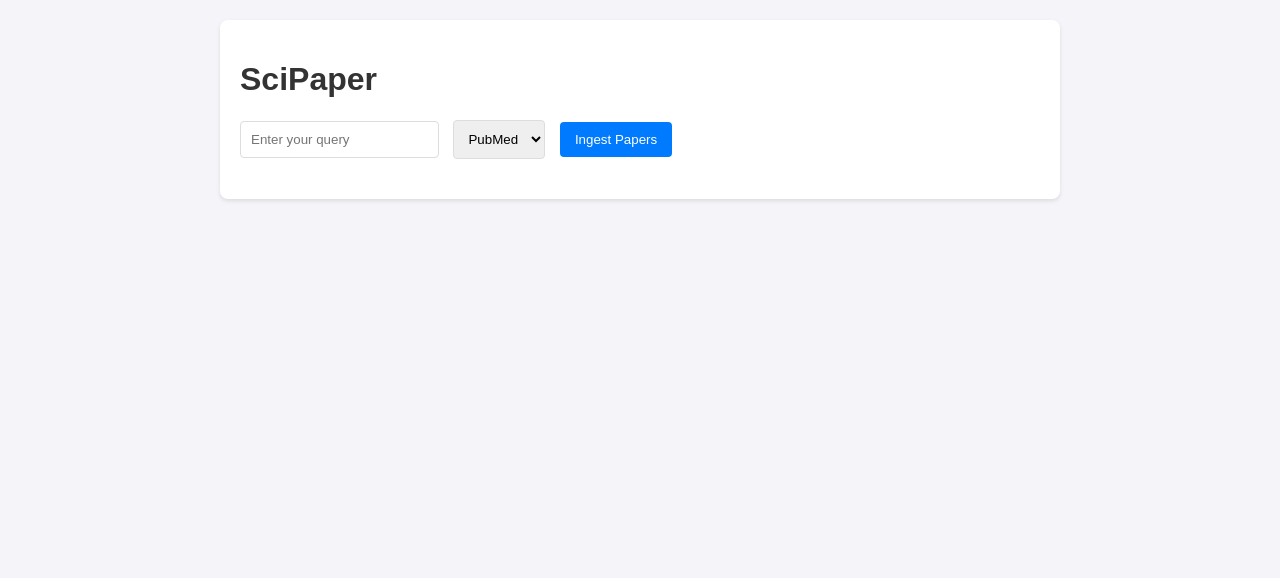
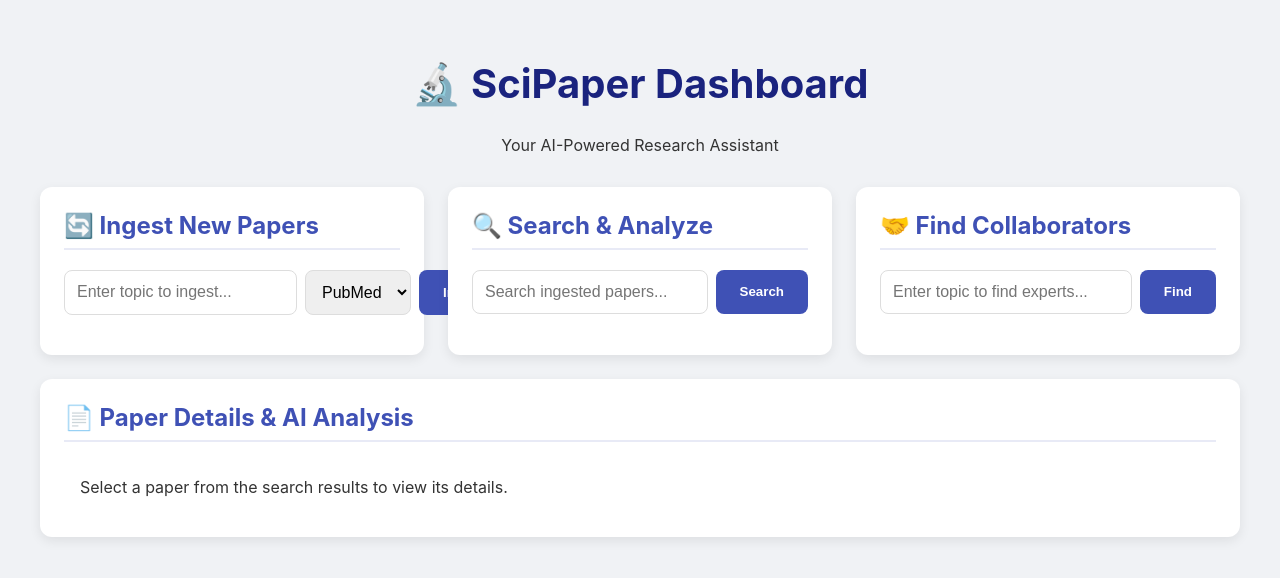
Before and after one commit to Dharmendraprasaila/SciPaper123, a FastAPI app: page / in a window 1280 px wide. Shown: the top 578 px of the page. Run offline with FastAPI, Linux system fonts and the light colour scheme; parts of the project's set-up code (start-up, migrations or seed data) failed here and were passed over.

Commit message:
feat: build interactive multi-panel frontend dashboard

```diff
--- a/scipaper/static/main.js
+++ b/scipaper/static/main.js
@@ -1,32 +1,162 @@
-document.getElementById('ingest-btn').addEventListener('click', async () => {
-    const query = document.getElementById('query').value;
-    const source = document.getElementById('source').value;
-    const resultsContainer = document.getElementById('results-container');
+document.addEventListener('DOMContentLoaded', () => {
+    // --- DOM Elements ---
+    const ingestBtn = document.getElementById('ingest-btn');
+    const searchBtn = document.getElementById('search-btn');
+    const collabBtn = document.getElementById('collab-btn');
 
-    if (!query) {
-        resultsContainer.innerHTML = '<p>Please enter a query.</p>';
-        return;
+    const ingestQuery = document.getElementById('ingest-query');
+    const ingestSource = document.getElementById('ingest-source');
+    const searchQuery = document.getElementById('search-query');
+    const collabQuery = document.getElementById('collab-query');
+
+    const ingestStatus = document.getElementById('ingest-status');
+    const searchResults = document.getElementById('search-results');
+    const collabResults = document.getElementById('collab-results');
+    const paperDetailsContainer = document.getElementById('paper-details-container');
+
+    let papersData = []; // To store search results
+
+    // --- API Helper ---
+    async function apiFetch(url, options = {}) {
+        try {
+            const response = await fetch(url, options);
+            if (!response.ok) {
+                const errorData = await response.json();
+                throw new Error(errorData.detail || 'An API error occurred');
+            }
+            return response.json();
+        } catch (error) {
+            console.error('API Fetch Error:', error);
+            throw error;
+        }
     }
 
-    resultsContainer.innerHTML = '<p>Ingesting papers...</p>';
+    // --- Event Listeners ---
+    ingestBtn.addEventListener('click', handleIngest);
+    searchBtn.addEventListener('click', handleSearch);
+    collabBtn.addEventListener('click', handleCollabSearch);
 
-    try {
-        const response = await fetch(`/api/v1/ingest/?query=${query}&source=${source}`, {
-            method: 'POST',
-        });
-
-        if (!response.ok) {
-            throw new Error('Failed to ingest papers');
+    // --- Handlers ---
+    async function handleIngest() {
+        const query = ingestQuery.value.trim();
+        const source = ingestSource.value;
+        if (!query) {
+            ingestStatus.textContent = 'Please enter a topic to ingest.';
+            return;
         }
 
-        const papers = await response.json();
-        let html = '<h2>Ingested Papers</h2><ul>';
-        papers.forEach(paper => {
-            html += `<li>${paper.title}</li>`;
+        ingestStatus.textContent = `🔄 Ingesting papers on '${query}' from ${source}...`;
+        try {
+            const data = await apiFetch(`/api/v1/ingest/?query=${encodeURIComponent(query)}&source=${source}`, { method: 'POST' });
+            ingestStatus.textContent = `✅ Successfully ingested ${data.length} paper(s).`;
+        } catch (error) {
+            ingestStatus.textContent = `❌ Error: ${error.message}`;
+        }
+    }
+
+    async function handleSearch() {
+        const query = searchQuery.value.trim();
+        if (!query) {
+            searchResults.innerHTML = '<p>Please enter a search query.</p>';
+            return;
+        }
+
+        searchResults.innerHTML = '<p>🔍 Searching...</p>';
+        try {
+            papersData = await apiFetch(`/api/v1/search/?query=${encodeURIComponent(query)}`);
+            renderSearchResults(papersData);
+        } catch (error) {
+            searchResults.innerHTML = `<p>❌ Error: ${error.message}</p>`;
+        }
+    }
+
+    async function handleCollabSearch() {
+        const query = collabQuery.value.trim();
+        if (!query) {
+            collabResults.innerHTML = '<p>Please enter a topic.</p>';
+            return;
+        }
+
+        collabResults.innerHTML = '<p>🤝 Finding experts...</p>';
+        try {
+            const data = await apiFetch(`/api/v1/collaborators/?topic=${encodeURIComponent(query)}`);
+            renderCollabResults(data);
+        } catch (error) {
+            collabResults.innerHTML = `<p>❌ Error: ${error.message}</p>`;
+        }
+    }
+
+    async function handleAnalyze(paperId) {
+        const container = document.getElementById('ai-analysis-results');
+        container.innerHTML = '<p>🧠 Analyzing with AI...</p>';
+        try {
+            const data = await apiFetch(`/api/v1/analyze/${paperId}`, { method: 'POST' });
+            renderAnalysisResults(data);
+        } catch (error) {
+            container.innerHTML = `<p>❌ AI Analysis Error: ${error.message}</p>`;
+        }
+    }
+
+    // --- Render Functions ---
+    function renderSearchResults(papers) {
+        if (papers.length === 0) {
+            searchResults.innerHTML = '<p>No results found.</p>';
+            return;
+        }
+        const ul = document.createElement('ul');
+        papers.forEach((paper, index) => {
+            const li = document.createElement('li');
+            li.textContent = paper.title;
+            li.dataset.index = index;
+            li.addEventListener('click', () => renderPaperDetails(papers[index]));
+            ul.appendChild(li);
         });
-        html += '</ul>';
-        resultsContainer.innerHTML = html;
-    } catch (error) {
-        resultsContainer.innerHTML = `<p>Error: ${error.message}</p>`;
+        searchResults.innerHTML = '';
+        searchResults.appendChild(ul);
+    }
+
+    function renderCollabResults(collaborators) {
+        if (collaborators.length === 0) {
+            collabResults.innerHTML = '<p>No potential collaborators found.</p>';
+            return;
+        }
+        const ul = document.createElement('ul');
+        collaborators.forEach(collab => {
+            const li = document.createElement('li');
+            li.textContent = `${collab.author} (${collab.papers} paper(s))`;
+            ul.appendChild(li);
+        });
+        collabResults.innerHTML = '';
+        collabResults.appendChild(ul);
+    }
+
+    function renderPaperDetails(paper) {
+        paperDetailsContainer.innerHTML = `
+            <h3>${paper.title}</h3>
+            <p><strong>Authors:</strong> ${paper.authors ? paper.authors.map(a => a.name).join(', ') : 'N/A'}</p>
+            <p><strong>Journal:</strong> ${paper.journal || 'N/A'} | <strong>Year:</strong> ${paper.year || 'N/A'}</p>
+            <p><strong>Abstract:</strong> ${paper.abstract || 'N/A'}</p>
+            <button id="analyze-btn" data-id="${paper.id}">Analyze with AI</button>
+            <div id="ai-analysis-results"></div>
+        `;
+        document.getElementById('analyze-btn').addEventListener('click', (e) => handleAnalyze(e.target.dataset.id));
+    }
+
+    function renderAnalysisResults(analysis) {
+        const container = document.getElementById('ai-analysis-results');
+        container.innerHTML = `
+            <div class="analysis-section">
+                <h4>Key Findings</h4>
+                <ul>${analysis.findings.map(f => `<li>${f}</li>`).join('')}</ul>
+            </div>
+            <div class="analysis-section">
+                <h4>Methods Used</h4>
+                <ul>${analysis.methods.map(m => `<li>${m}</li>`).join('')}</ul>
+            </div>
+            <div class="analysis-section">
+                <h4>Research Gaps</h4>
+                <ul>${analysis.gaps.map(g => `<li>${g}</li>`).join('')}</ul>
+            </div>
+        `;
     }
 });
--- a/scipaper/static/styles.css
+++ b/scipaper/static/styles.css
@@ -1,47 +1,134 @@
+/* General Styles */
 body {
-    font-family: sans-serif;
+    font-family: -apple-system, BlinkMacSystemFont, "Segoe UI", Roboto, Helvetica, Arial, sans-serif;
     margin: 0;
-    padding: 20px;
-    background-color: #f4f4f9;
+    padding: 2rem;
+    background-color: #f0f2f5;
+    color: #333;
 }
 
 .container {
-    max-width: 800px;
+    max-width: 1200px;
     margin: 0 auto;
-    background: #fff;
-    padding: 20px;
-    border-radius: 8px;
-    box-shadow: 0 2px 4px rgba(0,0,0,0.1);
 }
 
-h1 {
-    color: #333;
+header {
+    text-align: center;
+    margin-bottom: 2rem;
 }
 
+header h1 {
+    font-size: 2.5rem;
+    color: #1a237e;
+}
+
+/* Dashboard Layout */
+.dashboard {
+    display: grid;
+    grid-template-columns: repeat(auto-fit, minmax(350px, 1fr));
+    gap: 1.5rem;
+}
+
+.panel {
+    background: #fff;
+    padding: 1.5rem;
+    border-radius: 12px;
+    box-shadow: 0 4px 12px rgba(0,0,0,0.08);
+}
+
+.panel.full-width {
+    grid-column: 1 / -1;
+}
+
+.panel h2 {
+    margin-top: 0;
+    color: #3f51b5;
+    border-bottom: 2px solid #e8eaf6;
+    padding-bottom: 0.5rem;
+}
+
+/* Form Elements */
 .form-container {
-    margin-bottom: 20px;
+    display: flex;
+    gap: 0.5rem;
+    margin-bottom: 1rem;
 }
 
 input[type="text"], select {
-    padding: 10px;
-    margin-right: 10px;
+    flex-grow: 1;
+    padding: 0.75rem;
     border: 1px solid #ddd;
-    border-radius: 4px;
+    border-radius: 8px;
+    font-size: 1rem;
 }
 
 button {
-    padding: 10px 15px;
-    background-color: #007bff;
+    padding: 0.75rem 1.5rem;
+    background-color: #3f51b5;
     color: white;
     border: none;
-    border-radius: 4px;
+    border-radius: 8px;
     cursor: pointer;
+    font-weight: bold;
+    transition: background-color 0.2s;
 }
 
 button:hover {
-    background-color: #0056b3;
+    background-color: #303f9f;
 }
 
-#results-container {
-    margin-top: 20px;
+/* Status & Results */
+.status-message {
+    font-style: italic;
+    color: #555;
 }
+
+.results-list ul {
+    list-style: none;
+    padding: 0;
+    margin: 0;
+    max-height: 200px;
+    overflow-y: auto;
+}
+
+.results-list li {
+    padding: 0.75rem;
+    border-bottom: 1px solid #eee;
+    cursor: pointer;
+    transition: background-color 0.2s;
+}
+
+.results-list li:hover {
+    background-color: #e8eaf6;
+}
+
+/* Paper Details */
+#paper-details-container {
+    padding: 1rem;
+}
+
+#paper-details-container h3 {
+    color: #1a237e;
+}
+
+#paper-details-container button {
+    margin-top: 1rem;
+    background-color: #4caf50;
+}
+
+#paper-details-container button:hover {
+    background-color: #388e3c;
+}
+
+.analysis-section {
+    margin-top: 1rem;
+}
+
+.analysis-section h4 {
+    color: #3f51b5;
+}
+
+.analysis-section ul {
+    list-style: disc;
+    padding-left: 20px;
+}
--- a/scipaper/templates/index.html
+++ b/scipaper/templates/index.html
@@ -3,21 +3,57 @@
 <head>
     <meta charset="UTF-8">
     <meta name="viewport" content="width=device-width, initial-scale=1.0">
-    <title>SciPaper</title>
+    <title>SciPaper Dashboard</title>
     <link rel="stylesheet" href="/static/styles.css">
 </head>
 <body>
     <div class="container">
-        <h1>SciPaper</h1>
-        <div class="form-container">
-            <input type="text" id="query" placeholder="Enter your query">
-            <select id="source">
-                <option value="pubmed">PubMed</option>
-                <option value="arxiv">arXiv</option>
-            </select>
-            <button id="ingest-btn">Ingest Papers</button>
-        </div>
-        <div id="results-container"></div>
+        <header>
+            <h1>🔬 SciPaper Dashboard</h1>
+            <p>Your AI-Powered Research Assistant</p>
+        </header>
+
+        <main class="dashboard">
+            <!-- Ingestion Panel -->
+            <section class="panel">
+                <h2>🔄 Ingest New Papers</h2>
+                <div class="form-container">
+                    <input type="text" id="ingest-query" placeholder="Enter topic to ingest...">
+                    <select id="ingest-source">
+                        <option value="pubmed">PubMed</option>
+                        <option value="arxiv">arXiv</option>
+                    </select>
+                    <button id="ingest-btn">Ingest</button>
+                </div>
+                <div id="ingest-status" class="status-message"></div>
+            </section>
+
+            <!-- Search and View Panel -->
+            <section class="panel">
+                <h2>🔍 Search & Analyze</h2>
+                <div class="form-container">
+                    <input type="text" id="search-query" placeholder="Search ingested papers...">
+                    <button id="search-btn">Search</button>
+                </div>
+                <div id="search-results" class="results-list"></div>
+            </section>
+
+            <!-- Collaboration Panel -->
+            <section class="panel">
+                <h2>🤝 Find Collaborators</h2>
+                <div class="form-container">
+                    <input type="text" id="collab-query" placeholder="Enter topic to find experts...">
+                    <button id="collab-btn">Find</button>
+                </div>
+                <div id="collab-results" class="results-list"></div>
+            </section>
+
+            <!-- Paper Details and Analysis Panel -->
+            <section class="panel full-width">
+                <h2>📄 Paper Details & AI Analysis</h2>
+                <div id="paper-details-container">Select a paper from the search results to view its details.</div>
+            </section>
+        </main>
     </div>
     <script src="/static/main.js"></script>
 </body>
```
